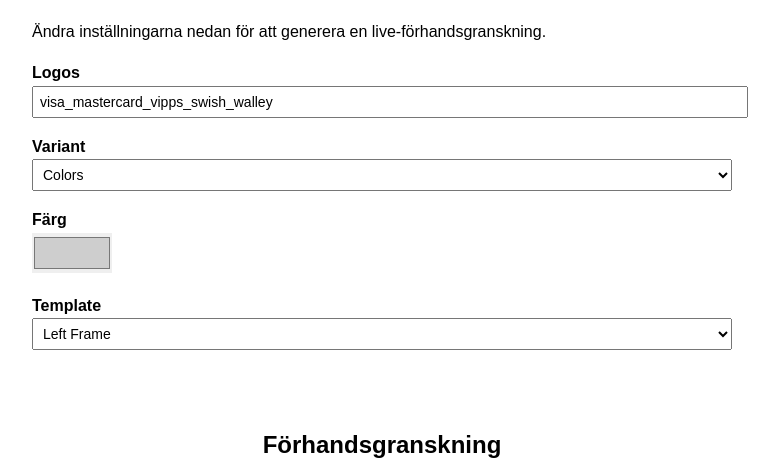
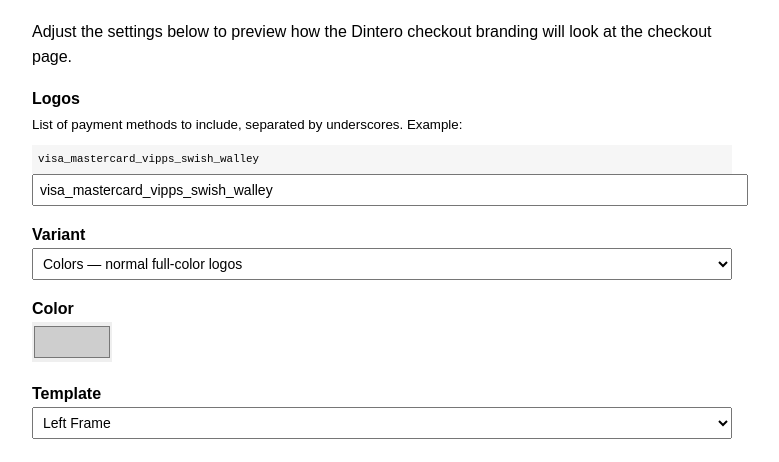
Before and after one commit to krokedilmartin/Dintero-Branding-Preview, a plain HTML site: page index.html in a window 1280 px wide. Shown: the part 86-548 px from the top of the page, without its empty margins (258-1037 px from the left). Drawn offline with Linux system fonts and the light colour scheme.

Commit message:
Update text and labels for clarity in index.html

```diff
--- a/index.html
+++ b/index.html
@@ -51,20 +51,22 @@
 </head>
 <body>
   <h1>Dintero Branding Generator</h1>
-  <p>Ändra inställningarna nedan för att generera en live-förhandsgranskning.</p>
+  <p>Adjust the settings below to preview how the Dintero checkout branding will look at the checkout page.</p>
 
   <label>Logos</label>
+<small>List of payment methods to include, separated by underscores. Example: <code>visa_mastercard_vipps_swish_walley</code></small>
+
   <input id="logos" type="text" value="visa_mastercard_vipps_swish_walley">
 
   <label>Variant</label>
   <select id="variant">
-    <option value="colors" selected>Colors</option>
-    <option value="mono">Mono</option>
-    <option value="darkcolors">Dark Colors</option>
-    <option value="logomark">Logomark (symboler utan text)</option>
+    <option value="colors" selected>Colors — normal full-color logos</option>
+    <option value="mono">Mono — monochrome version</option>
+    <option value="darkcolors">Dark Colors — optimized for dark backgrounds</option>
+    <option value="logomark">Logomark — simplified icons without text</option>
   </select>
 
-  <label>Färg</label>
+  <label>Color</label>
   <input id="color" type="color" value="#cecece">
 
   <label>Template</label>
```
